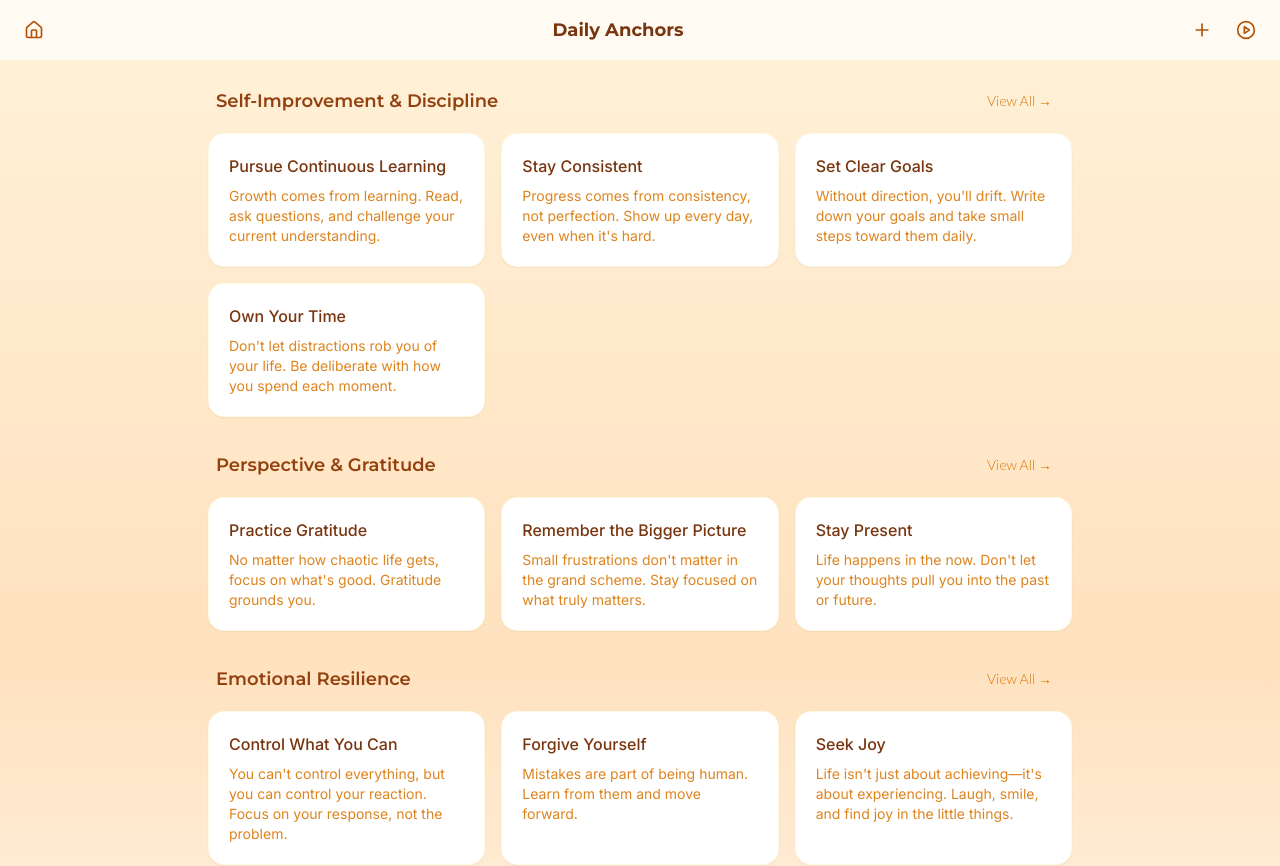
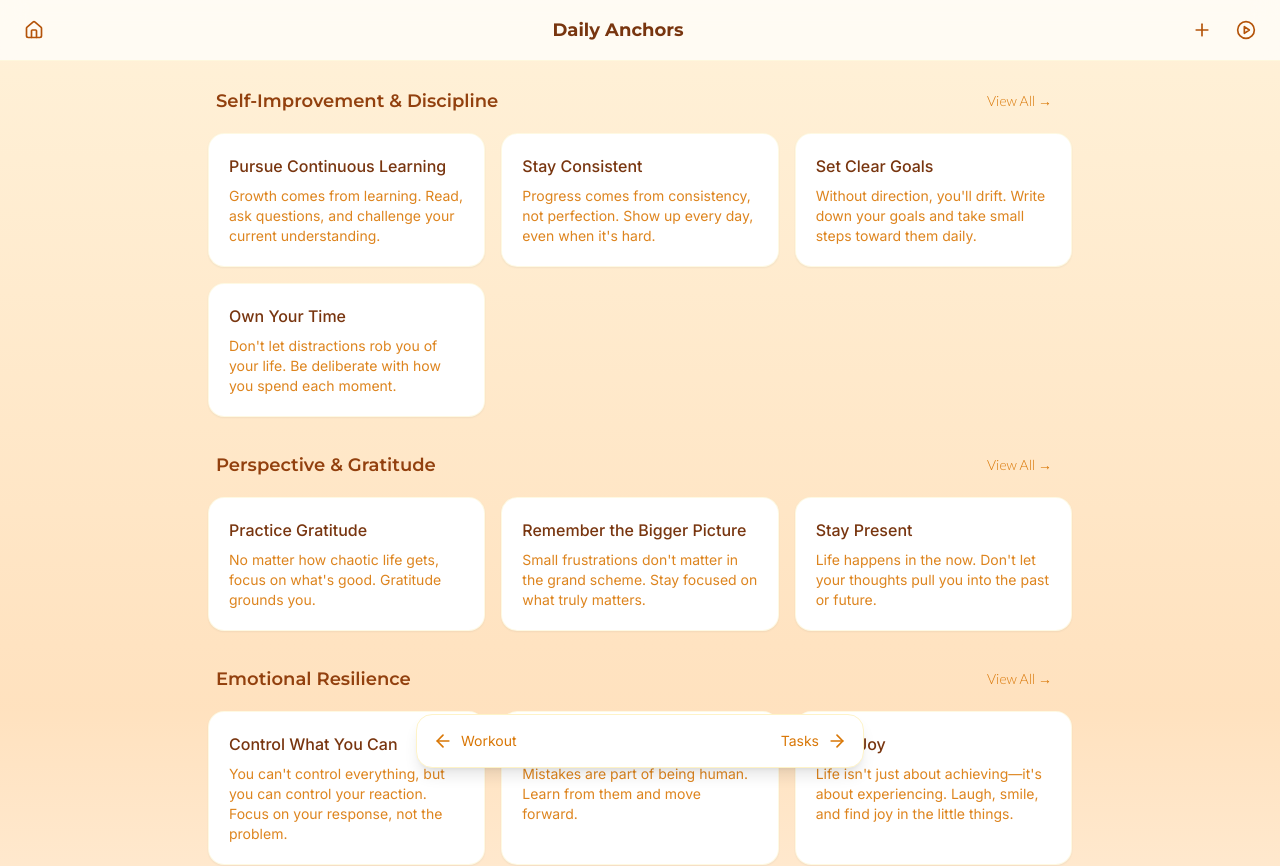
Before and after one commit to cryptodevlogan/plant-app, a Next.js app: page /anchors in a window 1280 px wide. Shown: the top 866 px of the page. Built offline with nearby package versions, Linux system fonts and the light colour scheme; a web font is replaced by a local one.

Commit message:
fix: improved anchors page navigation and scroll
- Removed SwipeNavigation to fix scroll issues
- Added iOS-style bottom navigation bar
- Fixed page overflow and padding
- Maintained consistent styling with Tasks page

```diff
--- a/app/anchors/page.tsx
+++ b/app/anchors/page.tsx
@@ -2,11 +2,11 @@
 
 import { useState } from 'react'
 import { Montserrat, Inter } from 'next/font/google'
+import { useRouter } from 'next/navigation'
 import anchorData from './anchors.json'
 import AnchorModal from './components/AnchorModal'
 import Slideshow from './components/Slideshow'
-import SwipeNavigation from '../components/SwipeNavigation'
-import { Plus, PlayCircle, Home } from 'lucide-react'
+import { Plus, PlayCircle, Home, ArrowLeft, ArrowRight } from 'lucide-react'
 import type { Anchor } from './types'
 
 const montserrat = Montserrat({
@@ -20,6 +20,7 @@ const inter = Inter({
 })
 
 export default function AnchorsPage() {
+  const router = useRouter()
   const [anchors, setAnchors] = useState<Anchor[]>(() => {
     return anchorData.suggestions.flatMap(category =>
       category.items.map(item => ({
@@ -49,12 +50,7 @@ export default function AnchorsPage() {
   }
 
   return (
-    <SwipeNavigation
-      leftPath="/workout"
-      rightPath="/tasks"
-      currentPage="Anchors"
-    >
-      <main className="min-h-screen bg-gradient-to-b from-amber-50/80 via-orange-50/50 to-white">
+    <main className="min-h-screen bg-gradient-to-b from-amber-50/80 via-orange-50/50 to-white overflow-auto pb-24">
       {/* Header */}
       <header className="sticky top-0 z-10 backdrop-blur-md bg-white/70 border-b border-amber-100/50">
         <div className="flex justify-between items-center px-4 py-3">
@@ -133,6 +129,26 @@ export default function AnchorsPage() {
         </div>
       </div>
 
+      {/* Bottom Navigation */}
+      <div className="fixed bottom-8 inset-x-0 px-6">
+        <div className="bg-white rounded-2xl shadow-lg border border-amber-100 p-4 flex justify-between max-w-md mx-auto">
+          <button
+            onClick={() => router.push('/workout')}
+            className="flex items-center gap-2 text-amber-600 hover:text-amber-800 transition-colors"
+          >
+            <ArrowLeft size={20} />
+            <span className={`${inter.className} text-sm`}>Workout</span>
+          </button>
+          <button
+            onClick={() => router.push('/tasks')}
+            className="flex items-center gap-2 text-amber-600 hover:text-amber-800 transition-colors"
+          >
+            <span className={`${inter.className} text-sm`}>Tasks</span>
+            <ArrowRight size={20} />
+          </button>
+        </div>
+      </div>
+
       {/* Modals */}
       <AnchorModal
         isOpen={isEditMode}
@@ -156,6 +172,5 @@ export default function AnchorsPage() {
         />
       )}
     </main>
-    </SwipeNavigation>
   )
 }
```
Lines whose indentation alone changed are shown as unchanged.
